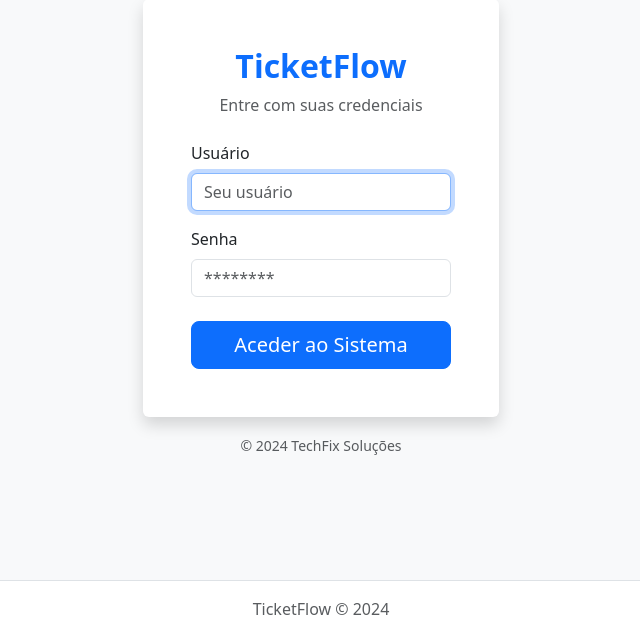
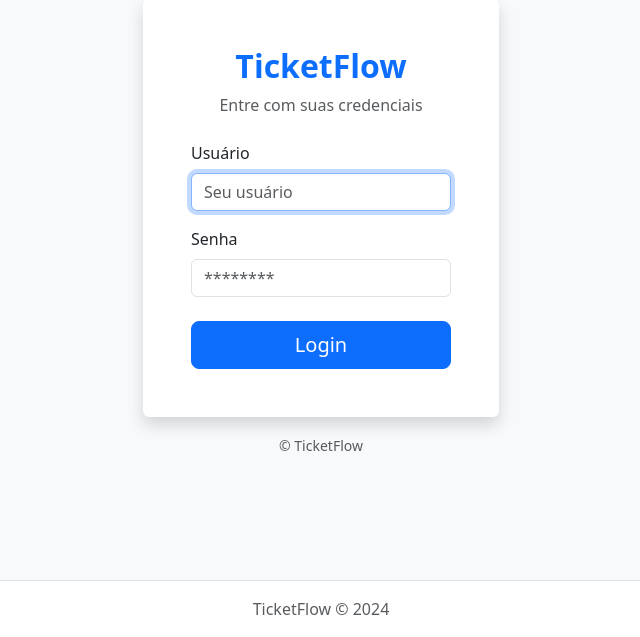
Before and after one commit to ThiagoLimaC/ticket_flow, a Django app: page /accounts/login/ in a window 1280 px wide. Shown: the part 180-817 px from the top of the page, without its empty margins (319-959 px from the left). Run offline with Django 5.2, Linux system fonts and the light colour scheme.

Commit message:
fix(login): remove footer TechFix/2024 e renomeia botão para Login

```diff
--- a/core/templates/registration/login.html
+++ b/core/templates/registration/login.html
@@ -33,7 +33,7 @@
                     </div>
 
                     <div class="d-grid gap-2">
-                        <button type="submit" class="btn btn-primary btn-lg">Aceder ao Sistema</button>
+                        <button type="submit" class="btn btn-primary btn-lg">Login</button>
                     </div>
 
                     <input type="hidden" name="next" value="{{ next }}">
@@ -41,7 +41,7 @@
             </div>
         </div>
         <div class="text-center mt-3">
-            <small class="text-muted">&copy; 2024 TechFix Soluções</small>
+            <small class="text-muted">&copy; TicketFlow</small>
         </div>
     </div>
 </div>
```
